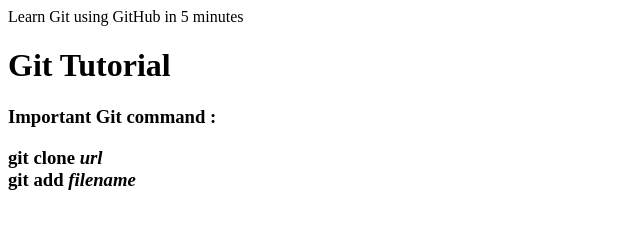
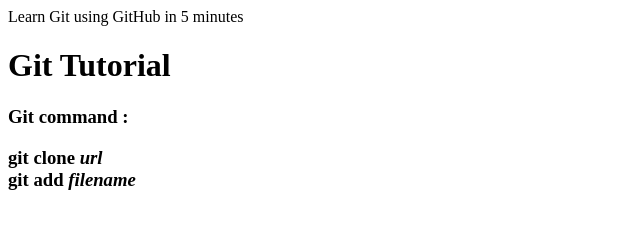
Before and after one commit to Ezzybobo/hello_world, a plain HTML site: page index.html in a window 1280 px wide. Shown: the whole page, without its empty margins (0-640 px from the left). Drawn offline with Linux system fonts and the light colour scheme.

Commit message:
Update index.html

```diff
--- a/index.html
+++ b/index.html
@@ -7,7 +7,7 @@
 
 <body>
 <h1>Git Tutorial</h1>
-<h3>Important Git command : <h3>
+<h3>Git command : <h3>
 git clone <i>url</i>
 <br>
 git add <i>filename</i>
```
